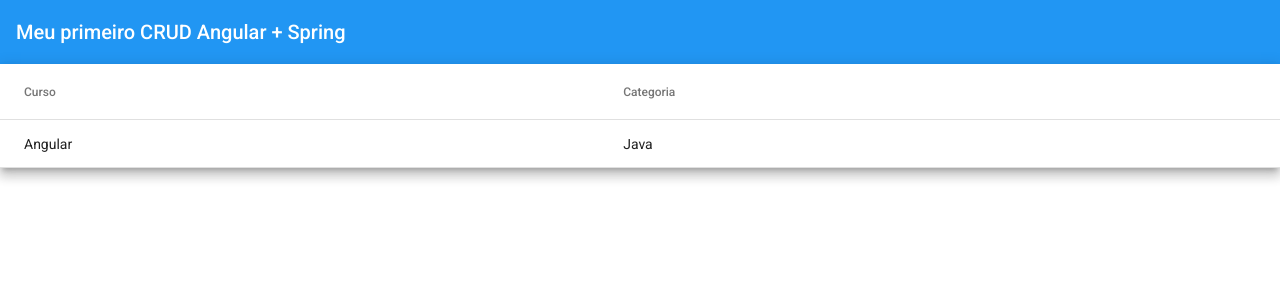
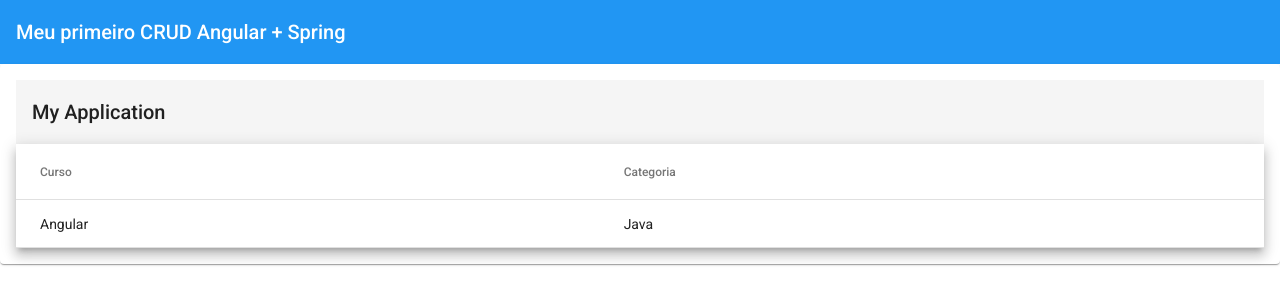
Before and after one commit to AndreMatos28/crud-angular-spring, an Angular app in the folder crud-angular/: page /courses in a window 1280 px wide. Shown: the top 304 px of the page. Built offline with nearby package versions, Linux system fonts and the light colour scheme.

Commit message:
modulo app materia

```diff
--- a/crud-angular/src/app/courses/courses.module.ts
+++ b/crud-angular/src/app/courses/courses.module.ts
@@ -1,9 +1,11 @@
 import { CommonModule } from '@angular/common';
 import { NgModule } from '@angular/core';
-import { MatTableModule } from '@angular/material/table';
+import { AppMaterialModule } from '../shared/app-material/app-material.module';
 
 import { CoursesRoutingModule } from './courses-routing.module';
 import { CoursesComponent } from './courses/courses.component';
+
+
 
 @NgModule({
   declarations: [
@@ -12,7 +14,7 @@ import { CoursesComponent } from './courses/courses.component';
   imports: [
     CommonModule,
     CoursesRoutingModule,
-    MatTableModule
+    AppMaterialModule
   ]
 })
 export class CoursesModule { }
--- a/crud-angular/src/app/courses/courses/courses.component.html
+++ b/crud-angular/src/app/courses/courses/courses.component.html
@@ -1,3 +1,8 @@
+<mat-card>
+  <mat-toolbar>
+    <span>My Application</span>
+  </mat-toolbar>
+
 <table mat-table [dataSource]="courses" class="mat-elevation-z8">
   <!--- Note that these columns can be defined in any order.
           The actual rendered columns are set as a property on the row definition" -->
@@ -17,3 +22,4 @@
   <tr mat-header-row *matHeaderRowDef="displayedColumns"></tr>
   <tr mat-row *matRowDef="let row; columns: displayedColumns"></tr>
 </table>
+</mat-card>
```
Also changed, not shown: crud-angular/src/app/shared/app-material/app-material.module.ts (added, +14 -0 lines).
